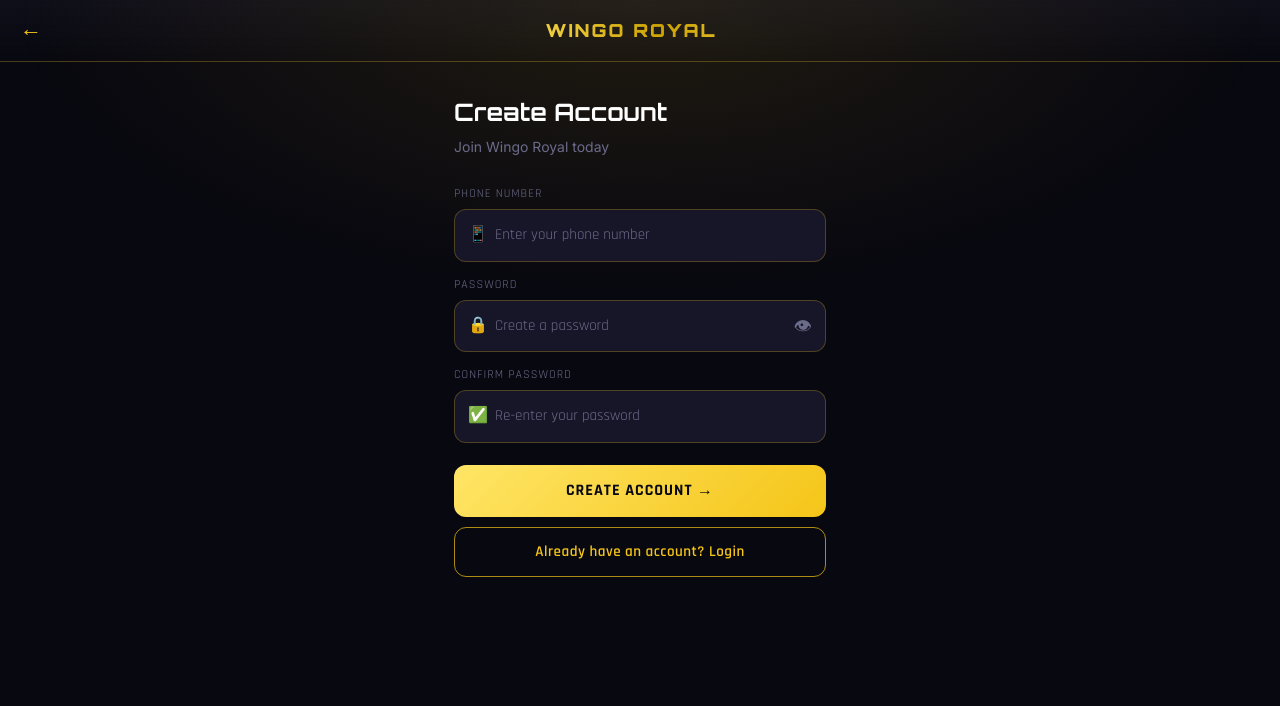
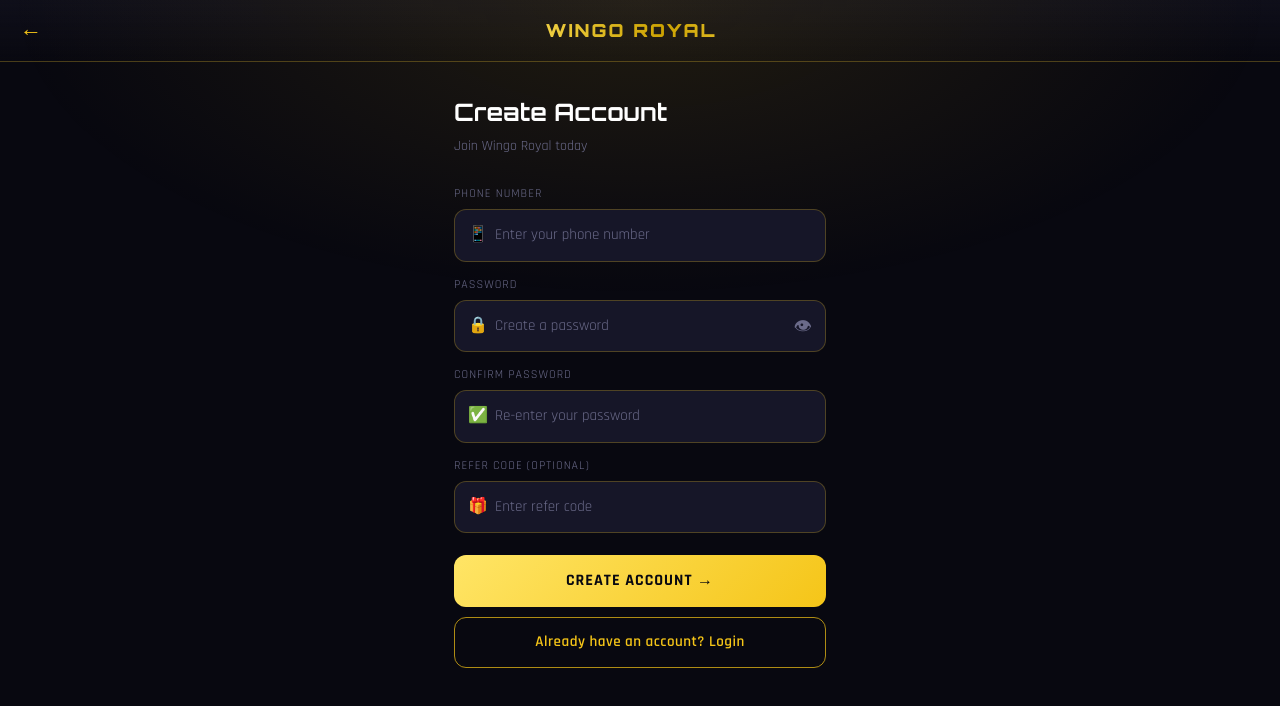
Before and after one commit to sohilcodes/wingo-frontend, a Next.js app: page /register in a window 1280 px wide. Shown: the top 706 px of the page. Built offline with nearby package versions, Linux system fonts and the light colour scheme.

Commit message:
Update page.tsx

```diff
--- a/app/register/page.tsx
+++ b/app/register/page.tsx
@@ -2,25 +2,36 @@
 
 import Link from "next/link";
 import axios from "axios";
-import { useState } from "react";
-import { useRouter } from "next/navigation";
+import { useState, useEffect, Suspense } from "react";
+import { useRouter, useSearchParams } from "next/navigation";
 
 const API = "https://wingo-backend-gtqa.onrender.com";
 
-export default function RegisterPage() {
+function RegisterForm() {
   const router = useRouter();
+  const searchParams = useSearchParams();
   const [mobile, setMobile] = useState("");
   const [password, setPassword] = useState("");
   const [confirmPassword, setConfirmPassword] = useState("");
   const [loading, setLoading] = useState(false);
   const [showPass, setShowPass] = useState(false);
+  const [refCode, setRefCode] = useState("");
+
+  useEffect(() => {
+    const ref = searchParams.get("ref");
+    if (ref) setRefCode(ref);
+  }, [searchParams]);
 
   const register = async () => {
     if (!mobile || !password || !confirmPassword) return alert("Please fill all fields");
     if (password !== confirmPassword) return alert("Passwords do not match");
     setLoading(true);
     try {
-      const res = await axios.post(`${API}/api/auth/register`, { mobile, password });
+      const res = await axios.post(`${API}/api/auth/register`, {
+        mobile,
+        password,
+        ref: refCode || null
+      });
       if (res.data?.success) {
         alert("Account created! Please login.");
         router.push("/");
@@ -57,10 +68,25 @@
           <h2 style={{ fontFamily: "'Orbitron', sans-serif", fontSize: 24, fontWeight: 700, color: "#fff", marginBottom: 6 }}>
             Create Account
           </h2>
-          <p style={{ color: "var(--text-muted)", fontSize: 14, fontFamily: "'Inter', sans-serif" }}>
+          <p style={{ color: "var(--text-muted)", fontSize: 14 }}>
             Join Wingo Royal today
           </p>
         </div>
+
+        {/* Refer code badge */}
+        {refCode && (
+          <div style={{
+            background: "rgba(245,197,24,0.08)", border: "1px solid rgba(245,197,24,0.25)",
+            borderRadius: 10, padding: "10px 14px", marginBottom: 16,
+            display: "flex", alignItems: "center", gap: 8
+          }}>
+            <span style={{ fontSize: 16 }}>🎁</span>
+            <div>
+              <div style={{ fontSize: 12, color: "var(--gold)", fontWeight: 700 }}>Referred by a friend!</div>
+              <div style={{ fontSize: 11, color: "var(--text-muted)" }}>Code: {refCode}</div>
+            </div>
+          </div>
+        )}
 
         <div style={{ display: "flex", flexDirection: "column", gap: 14 }}>
           <div>
@@ -94,7 +120,20 @@
             </div>
           </div>
 
-          {/* Password strength indicator */}
+          {/* Refer code input (manual) */}
+          <div>
+            <label style={{ fontSize: 12, color: "var(--text-muted)", marginBottom: 6, display: "block", textTransform: "uppercase", letterSpacing: 1 }}>
+              Refer Code (Optional)
+            </label>
+            <div style={{ position: "relative" }}>
+              <span style={{ position: "absolute", left: 14, top: "50%", transform: "translateY(-50%)", fontSize: 16 }}>🎁</span>
+              <input type="text" placeholder="Enter refer code" value={refCode}
+                onChange={e => setRefCode(e.target.value.toUpperCase())}
+                className="input-field" style={{ paddingLeft: 40 }} />
+            </div>
+          </div>
+
+          {/* Password strength */}
           {password && (
             <div style={{ display: "flex", gap: 4, marginTop: -4 }}>
               {[...Array(4)].map((_, i) => (
@@ -121,3 +160,11 @@
     </div>
   );
 }
+
+export default function RegisterPage() {
+  return (
+    <Suspense fallback={<div style={{ minHeight: "100vh", background: "#0a0a0a" }} />}>
+      <RegisterForm />
+    </Suspense>
+  );
+}
```
